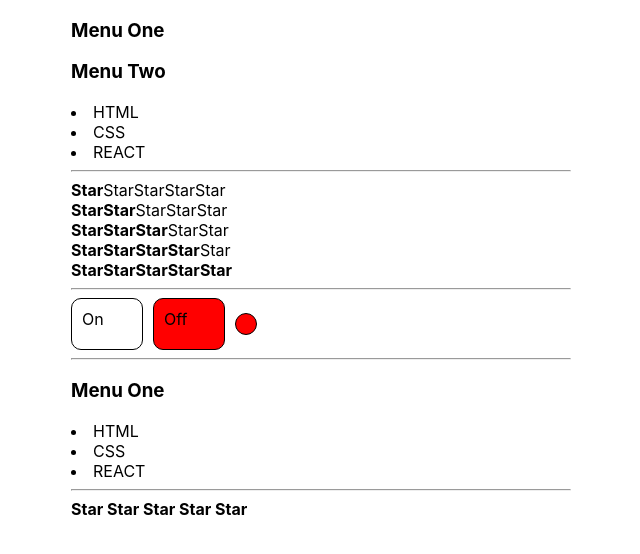
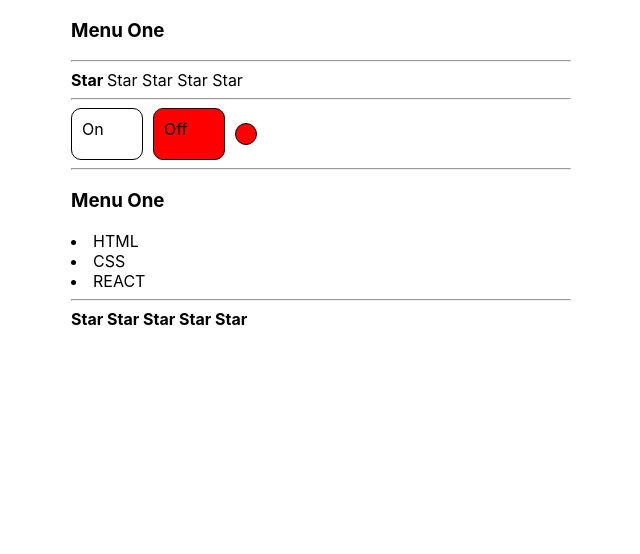
Before and after one commit to Dior99/react-task, a React (Create React App) app: page / in a window 1280 px wide. Shown: the top 554 px of the page, without its empty margins (319-959 px from the left). Built offline with nearby package versions, Linux system fonts and the light colour scheme.

Commit message:
Refactor code Accordion and Rating

```diff
--- a/src/App.tsx
+++ b/src/App.tsx
@@ -1,24 +1,24 @@
-import React from 'react';
+import React, {useState} from 'react';
 import './App.css';
 import Accordion from "./Components/Accordion/Accordion";
-import Rating from "./Components/Rating/Rating";
+import Rating, {RatingValuePropsType} from "./Components/Rating/Rating";
 import OnOff from "./Components/OnOff/OnOff";
 import UncontrolledAccordion from "./Components/UncontrolledAccordion/UncontrolledAccordion";
 import UncontrolledRating from "./Components/UncontrolledRating/UncontrolledRating";
 
 
+function App() {
 
-function App() {
+        const [ratingValue, setRatingValue] = useState<RatingValuePropsType> (1)
+        const [accordionCollapsed, setAccordionCollapsed] = useState<boolean>(true)
+
     return (
         <div className="App">
-            <Accordion value={'Menu One'} collapsed={true}/>
-            <Accordion value={'Menu Two'} collapsed={false}/>
+            <Accordion value={'Menu One'}
+                       collapsed={accordionCollapsed}
+                       onClick={ () => { setAccordionCollapsed(!accordionCollapsed)}}/>
             <hr/>
-            <Rating value={1}/>
-            <Rating value={2}/>
-            <Rating value={3}/>
-            <Rating value={4}/>
-            <Rating value={5}/>
+            <Rating value={ratingValue} onClick={setRatingValue}/>
             <hr/>
             <OnOff/>
             <hr/>
--- a/src/Components/Accordion/Accordion.tsx
+++ b/src/Components/Accordion/Accordion.tsx
@@ -3,12 +3,15 @@
 type AccordionPropsType = {
     collapsed: boolean
     value: string
+    onClick: () => void
 }
 
 function Accordion(props: AccordionPropsType) {
         return (
             <div>
-                <AccordionTitle value={props.value}/>
+                <AccordionTitle value={props.value}
+                                onClick={props.onClick}
+                                />
                 {!props.collapsed && <AccordionText/>}
             </div>
         )
@@ -16,11 +19,12 @@
 
 type AccordionTitleType = {
     value: string
+    onClick: () => void
 }
 
 function AccordionTitle(props: AccordionTitleType) {
     return (
-        <h3>{props.value}</h3>
+        <h3 onClick={props.onClick}>{props.value}</h3>
     )
 }
 
--- a/src/Components/Rating/Rating.tsx
+++ b/src/Components/Rating/Rating.tsx
@@ -1,32 +1,36 @@
 import React from 'react';
 
+export type RatingValuePropsType = 1 | 2 | 3 | 4 | 5
+
 type RatingPropsType = {
-    value: number
+    value: RatingValuePropsType
+    onClick: (value: RatingValuePropsType) => void
 }
 
-
 function Rating(props: RatingPropsType) {
-    return  (
+    return (
         <div>
-            <Star selected={props.value >= 1}/>
-            <Star selected={props.value >= 2}/>
-            <Star selected={props.value >= 3}/>
-            <Star selected={props.value >= 4}/>
-            <Star selected={props.value >= 5}/>
+            <Star selected={props.value >= 1} onClick={props.onClick} value={1}/>
+            <Star selected={props.value >= 2} onClick={props.onClick} value={2}/>
+            <Star selected={props.value >= 3} onClick={props.onClick} value={3}/>
+            <Star selected={props.value >= 4} onClick={props.onClick} value={4}/>
+            <Star selected={props.value >= 5} onClick={props.onClick} value={5}/>
         </div>
     )
 }
 
 type StarPropsType = {
     selected: boolean
+    value: RatingValuePropsType
+    onClick: (value: RatingValuePropsType) => void
 }
 
 function Star(props: StarPropsType) {
-    if (props.selected === true) {
-        return <span><b>Star</b></span>
-    } else {
-        return <span>Star</span>
-    }
+   return (
+       <span onClick={ () => {props.onClick(props.value)} }>
+           {props.selected ? <b>Star </b> : "Star "}
+       </span>
+   )
 }
 
 export default Rating;
```
